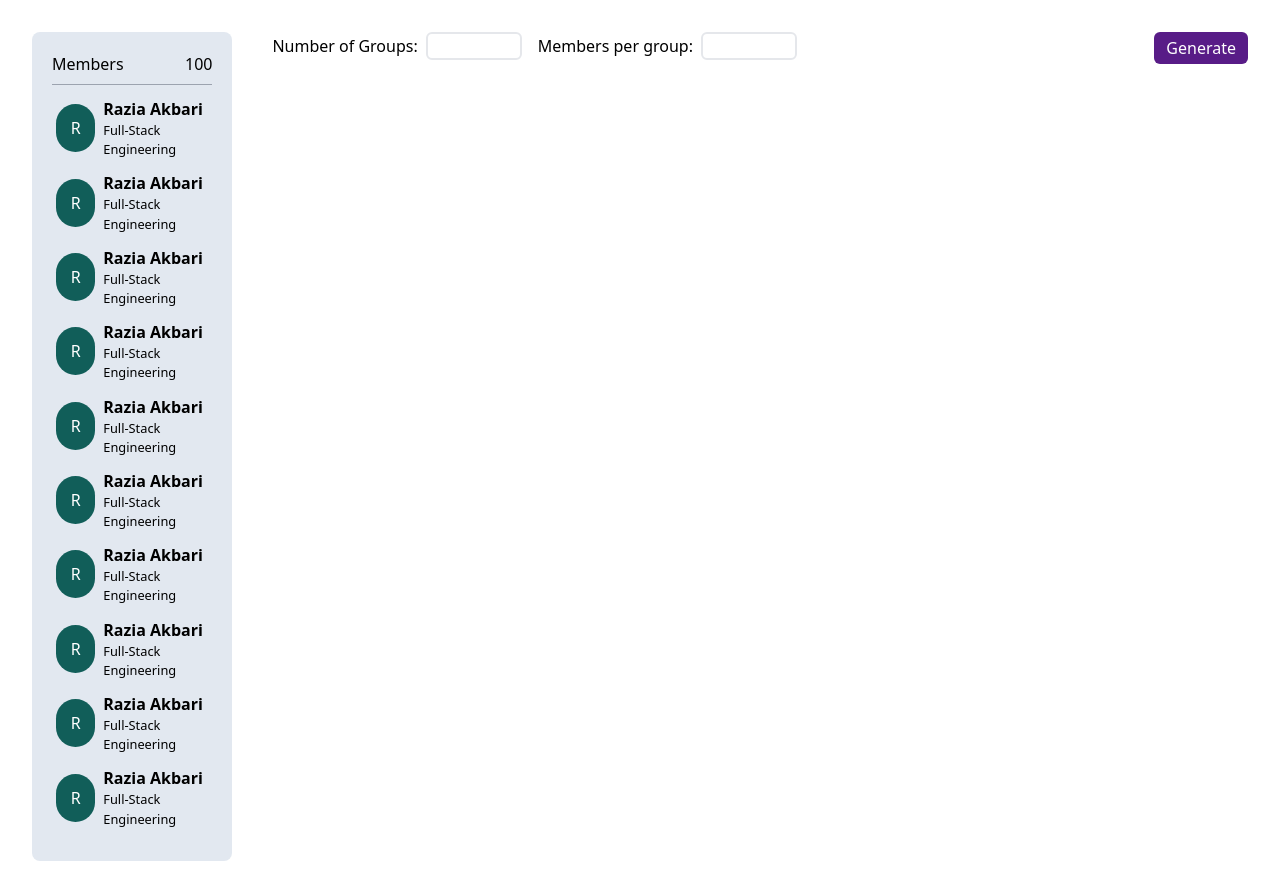
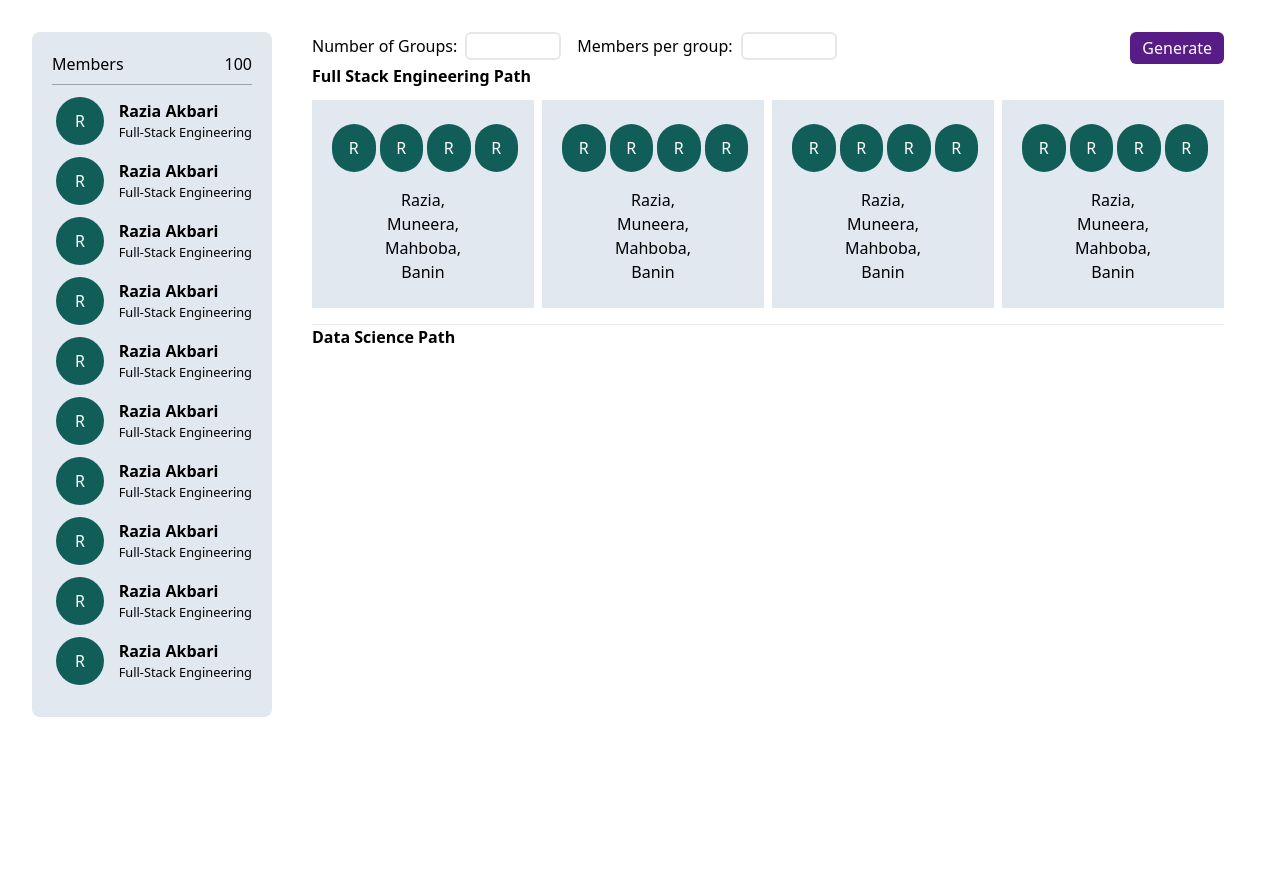
Before and after one commit to akbarirazia/Group-Study, a React (Vite) app: page / in a window 1280 px wide. After the commit the page ends 800 px from the top, so only its background shows below. Built offline with nearby package versions, Linux system fonts and the light colour scheme.

Commit message:
groups were created

```diff
--- /dev/null
+++ b/src/components/Avatar.jsx
@@ -0,0 +1,11 @@
+import React from "react"
+
+function Avatar() {
+  return (
+    <div className="rounded-full h-12 flex justify-center bg-teal-800 text-white items-center w-12 ms-1">
+      {/* first letter */}R
+    </div>
+  )
+}
+
+export default Avatar
--- /dev/null
+++ b/src/components/DataScience.jsx
@@ -0,0 +1,13 @@
+import React from "react"
+
+function DataScience() {
+  return (
+    <div>
+      <p>
+        <strong>Data Science Path</strong>
+      </p>
+    </div>
+  )
+}
+
+export default DataScience
--- /dev/null
+++ b/src/components/FullStack.jsx
@@ -0,0 +1,20 @@
+import React from "react"
+import SingleGroup from "./SingleGroup"
+
+function FullStack() {
+  return (
+    <div>
+      <p className="mb-3">
+        <strong>Full Stack Engineering Path</strong>
+      </p>
+      <div className="groups grid grid-cols-4 gap-2 flex-wrap">
+        <SingleGroup />
+        <SingleGroup />
+        <SingleGroup />
+        <SingleGroup />
+      </div>
+    </div>
+  )
+}
+
+export default FullStack
--- a/src/components/SingleGroup.jsx
+++ b/src/components/SingleGroup.jsx
@@ -1,7 +1,20 @@
 import React from "react"
+import Avatar from "./Avatar"
 
 function SingleGroup() {
-  return <div>SingleGroup</div>
+  return (
+    <div className=" px-4 py-6 bg-slate-200 flex flex-col gap-4 mb-4 ">
+      <div className="flex justify-center ">
+        <Avatar />
+        <Avatar />
+        <Avatar />
+        <Avatar />
+      </div>
+      <p className="text-center w-1/2 my-0 mx-auto">
+        Razia, Muneera, Mahboba, Banin
+      </p>
+    </div>
+  )
 }
 
 export default SingleGroup
--- a/src/layout/Layout.jsx
+++ b/src/layout/Layout.jsx
@@ -1,15 +1,18 @@
 import React from "react"
 import MemberList from "../components/MemberList"
 import InputBar from "../components/InputBar"
+import FullStack from "../components/FullStack"
+import DataScience from "../components/DataScience"
 
 function Layout() {
   return (
     <div className="p-8 flex gap-10">
       <MemberList />
-      <div className="w-full">
+      <div className="w-3/4">
         <InputBar />
-        <div className="section-1"></div>
-        <div className="section-2"></div>
+        <FullStack />
+        <hr />
+        <DataScience />
       </div>
     </div>
   )
```
